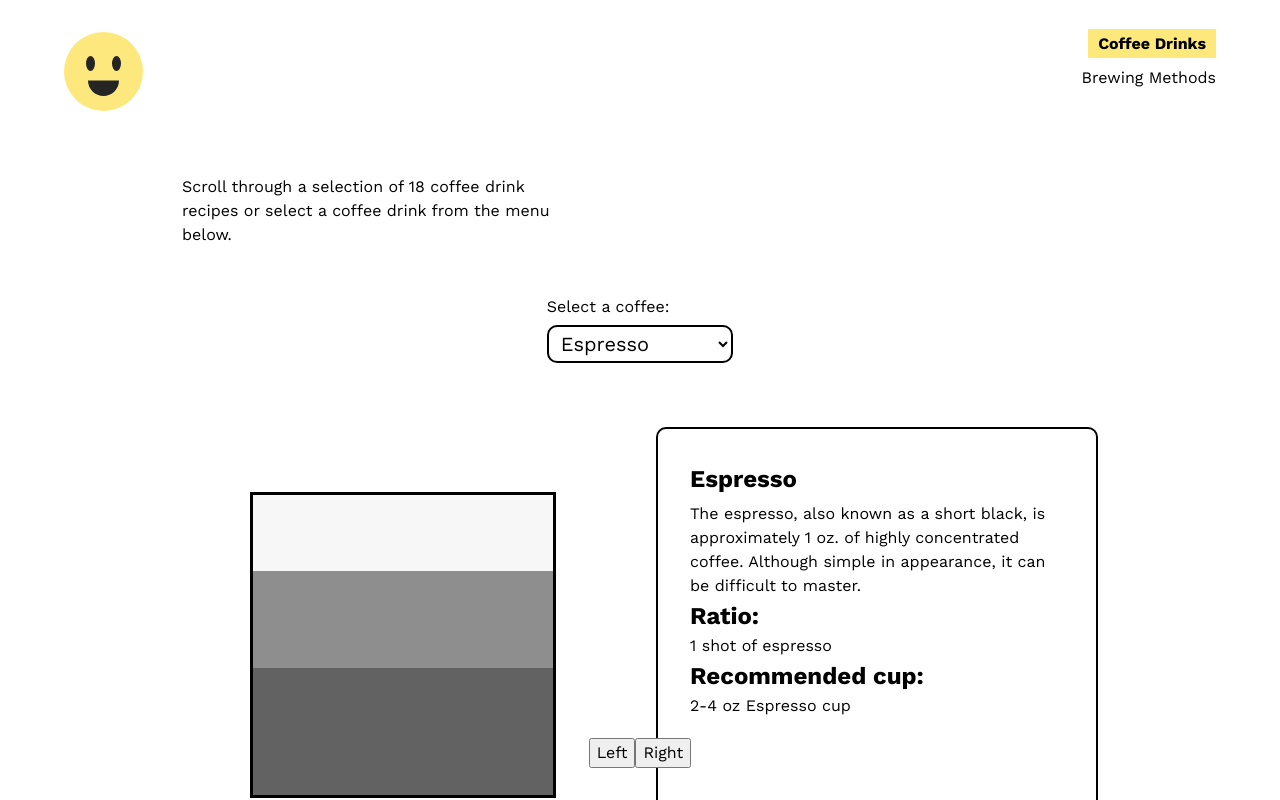
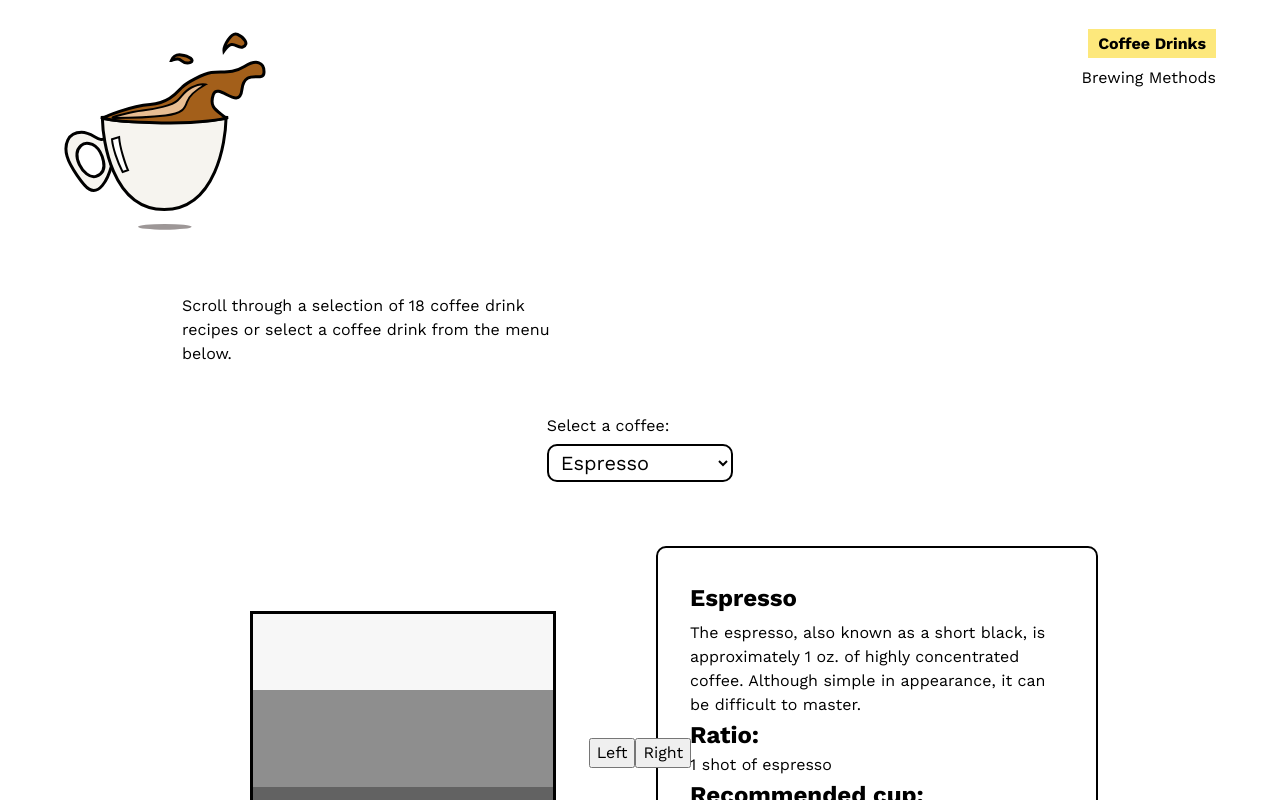
Before and after one commit to karla-codes/coffee-site, a React (Create React App) app: page / in a window 1280 px wide. Shown: the top 800 px of the page. Built offline with nearby package versions, Linux system fonts and the light colour scheme; the HTML template or start-up script is replaced by a standard one.

Commit message:
Update icon svg

```diff
--- a/src/Components/Header/index.js
+++ b/src/Components/Header/index.js
@@ -5,6 +5,76 @@ const Header = () => {
   return (
     <header>
       <svg
+        width="202"
+        height="198"
+        viewBox="0 0 202 198"
+        fill="none"
+        xmlns="http://www.w3.org/2000/svg"
+      >
+        <path
+          d="M17.5606 100.325C29.008 100.325 35.6516 111.757 41.4994 105.847C43.1149 115.196 43.8073 120.249 47.5 133.893C43.3457 149.306 34.8701 162.735 25.1768 157.176C19.8895 154.144 6.01567 134.941 3.0215 124.136C0.0273228 113.331 3.25138 100.325 17.5606 100.325Z"
+          fill="#F6F4EF"
+          stroke="black"
+          stroke-width="3"
+        />
+        <path
+          d="M162.01 86.6571C161.809 98.4465 159.248 120.581 150.618 140.064C141.617 160.386 126.196 177.489 100.204 177.489C73.8496 177.489 58.4251 159.919 49.5123 139.347C41 119.7 38.6012 97.6395 38.3998 86.6571H162.01Z"
+          fill="#F6F4EF"
+          stroke="black"
+          stroke-width="3"
+        />
+        <path
+          d="M99.081 90.3934C69.1047 90.3934 44.8636 88.0436 37 85.5624C37 85.5624 51.5446 83.3934 99.081 83.3934C146.617 83.3934 164 85.6117 164 85.6117C155.663 88.0929 129.057 90.3934 99.081 90.3934Z"
+          fill="#F6F4EF"
+          stroke="black"
+          stroke-width="3"
+        />
+        <path
+          d="M51.5556 122.88C49.0667 115.272 48.1481 109.312 48 107.283L55.1111 105C55.2593 107.409 56.1778 114.359 58.6667 122.88C61.1556 131.402 63.2593 136.576 64 138.098L58.6667 140C57.3333 137.464 54.0444 130.489 51.5556 122.88Z"
+          fill="white"
+          stroke="black"
+          stroke-width="2"
+        />
+        <path
+          d="M31.2406 114.149C34.608 116.798 37.8676 121.809 39.4545 129.131C41.5425 138.764 37.0182 142.673 32.0259 144.408C26.191 146.436 18.4265 139.369 15.4037 132.709C12.3808 126.049 10.9649 119.086 16.9552 113.554C21.5974 109.266 28.8056 112.234 31.2406 114.149Z"
+          fill="white"
+          stroke="black"
+          stroke-width="3"
+        />
+        <path
+          d="M86.1313 72.4239C65.2678 74.0265 41.0031 84.8515 40 85.649C42 86.8934 44 89.8934 97.5 90.8934C138.496 91.6596 160.5 86.8934 161.36 85.649C152.834 78.341 144.81 75.6328 149.324 62.6117C153.837 49.5907 175.403 79.6393 177.911 57.6036C180.418 35.5679 199.476 51.0931 199.978 40.5761C200.479 30.059 192.455 27.0541 180.418 34.5663C168.382 42.0785 157.85 39.0736 147.318 40.5761C138.892 41.778 122.743 50.7592 118.229 55.0996C114.885 57.6036 106.995 70.8213 86.1313 72.4239Z"
+          fill="#A35F1A"
+          stroke="black"
+          stroke-width="3"
+        />
+        <path
+          d="M117 22.8934C110.2 22.0934 108.5 26.06 107.5 28.3934C108.5 28.3934 112.5 25.8934 115.5 27.3934C118.5 28.8934 120.721 32.962 126.5 30.3934C131 28.3934 125.5 23.8934 117 22.8934Z"
+          fill="#A35F1A"
+        />
+        <path
+          d="M173.5 2.39338C167 -0.606619 159.5 14.3934 160 18.8934C169.5 5.39337 172.677 17.8118 179 14.8934C185.5 11.8934 180 5.39338 173.5 2.39338Z"
+          fill="#A35F1A"
+        />
+        <path
+          d="M117 22.8934C110.2 22.0934 108.5 26.06 107.5 28.3934C108.5 28.3934 112.5 25.8934 115.5 27.3934C118.5 28.8934 120.721 32.962 126.5 30.3934C131 28.3934 125.5 23.8934 117 22.8934Z"
+          stroke="black"
+          stroke-width="3"
+        />
+        <path
+          d="M173.5 2.39338C167 -0.606619 159.5 14.3934 160 18.8934C169.5 5.39337 172.677 17.8118 179 14.8934C185.5 11.8934 180 5.39338 173.5 2.39338Z"
+          stroke="black"
+          stroke-width="3"
+        />
+        <ellipse cx="100.809" cy="194.822" rx="26.8091" ry="2.82201" fill="#9D9797" />
+        <path
+          d="M78.5 78.5C68.1 79.7 42 86 50.0001 86C58.0001 86 84.4999 85.5 101.5 83.5C118.5 81.5 121 76.4 123 70C125 63.6 134.5 56.5 141.5 52.5C138 51.5 133.1 52.7 127.5 55.5C120.5 59 118.5 63.5 113.5 68.5C108.5 73.5 90.5 77.1154 78.5 78.5Z"
+          fill="#E8BD92"
+          stroke="black"
+          stroke-width="2"
+        />
+      </svg>
+
+      {/* <svg
         width="79"
         height="79"
         viewBox="0 0 79 79"
@@ -18,7 +88,7 @@ const Header = () => {
           d="M55 48.5C55 52.6109 53.367 56.5533 50.4602 59.4602C47.5533 62.367 43.6109 64 39.5 64C35.3891 64 31.4467 62.367 28.5398 59.4602C25.633 56.5533 24 52.6109 24 48.5L39.5 48.5H55Z"
           fill="#252525"
         />
-      </svg>
+      </svg> */}
 
       <nav>
         <ul>
```
